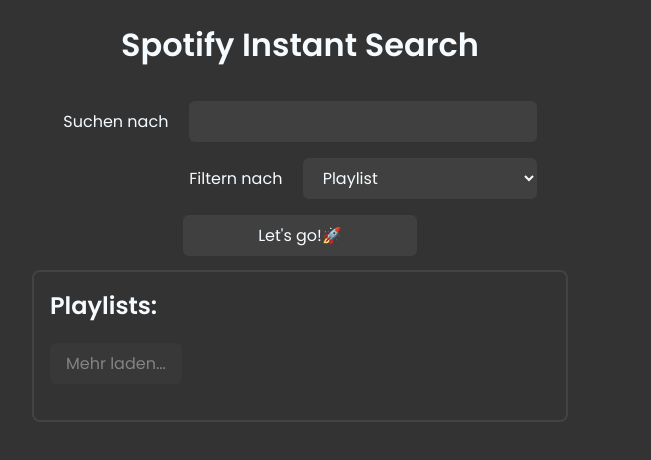
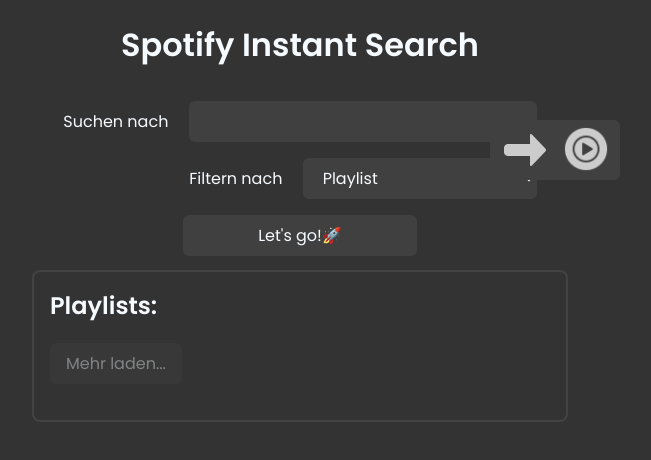
Before and after one commit to Schmardyy/spotify-api-test, a plain HTML site: page index.html in a window 1280 px wide. Shown: the whole page, without its empty margins (340-991 px from the left). Drawn offline with Linux system fonts and the light colour scheme.

Commit message:
anpassungen

```diff
--- a/index.html
+++ b/index.html
@@ -51,5 +51,7 @@
                 Mehr laden...
             </button>
         </div>
+
+        <button class="btn" id="convert-ytm"></button>
     </body>
 </html>
--- a/server/server.js
+++ b/server/server.js
@@ -11,7 +11,7 @@
 const PORT = 3000;
 
 // allow CORS
-app.use((res, next) => {
+app.use((req, res, next) => {
     res.setHeader("Access-Control-Allow-Origin", "*");
     next();
 });
--- a/styles.scss
+++ b/styles.scss
@@ -254,6 +254,11 @@
         .artist-img {
             border-radius: 50%;
         }
+
+        &.selected {
+            background: hsl(0, 0%, 40%) !important;
+            outline: 2px solid rgba(204, 204, 204, 0.7) !important;
+        }
     }
 }
 
@@ -272,3 +277,28 @@
     overflow: hidden;
     width: 10px;
 }
+
+#convert-ytm {
+    width: 130px;
+    height: 60px;
+    position: absolute;
+    top: 15%;
+    right: 25%;
+
+    background-image: url("./images/arrow.png");
+    background-position: 10px;
+    background-repeat: no-repeat;
+    background-size: 48px;
+
+    &::after {
+        content: "";
+        width: 48px;
+        height: 48px;
+        position: absolute;
+        right: 10px;
+        top: 5px;
+        background-image: url(./images/youtube-music.png);
+        background-size: 48px;
+        background-repeat: no-repeat;
+    }
+}
```
Also changed, not shown: images/arrow.png (added), images/youtube-music.png (added), styles.css, 3 other files.
